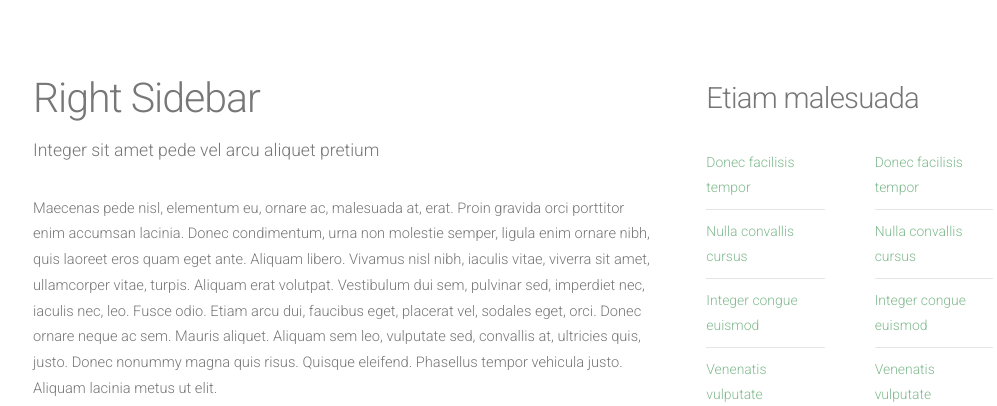
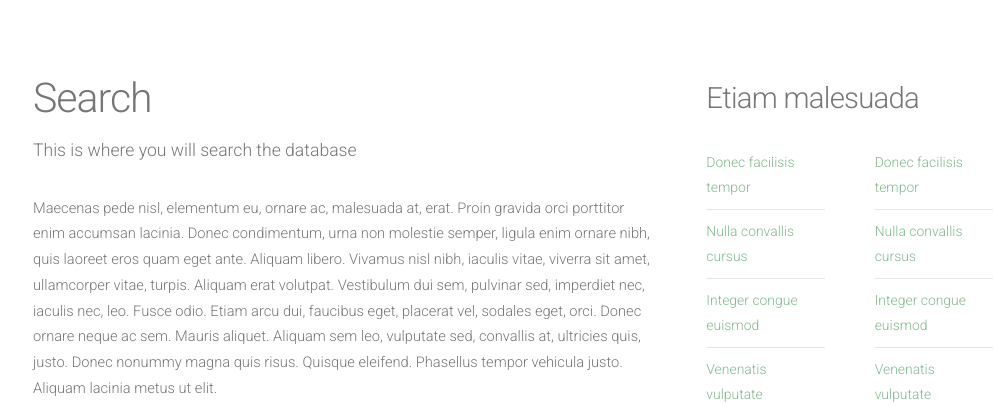
Before and after one commit to KebertXela87/sql-project, a Flask app: page /search in a window 1280 px wide. Shown: the part 378-784 px from the top of the page, without its empty margins (127-1124 px from the left). Run offline with Flask 2, Linux system fonts and the light colour scheme; parts of the project's set-up code (start-up, migrations or seed data) failed here and were passed over; some libraries are stand-ins or nearby versions.

Commit message:
Testing git, modified the .gitconfig file, added text to search.html

```diff
--- a/templates/search.html
+++ b/templates/search.html
@@ -11,8 +11,8 @@
 					<div id="content" class="8u skel-cell-important">
 						<section>
 							<header>
-								<h2>Right Sidebar</h2>
-								<span class="byline">Integer sit amet pede vel arcu aliquet pretium</span>
+								<h2>Search</h2>
+								<span class="byline">This is where you will search the database</span>
 							</header>
 							<p>Maecenas pede nisl, elementum eu, ornare ac, malesuada at, erat. Proin gravida orci porttitor enim accumsan lacinia. Donec condimentum, urna non molestie semper, ligula enim ornare nibh, quis laoreet eros quam eget ante. Aliquam libero. Vivamus nisl nibh, iaculis vitae, viverra sit amet, ullamcorper vitae, turpis. Aliquam erat volutpat. Vestibulum dui sem, pulvinar sed, imperdiet nec, iaculis nec, leo. Fusce odio. Etiam arcu dui, faucibus eget, placerat vel, sodales eget, orci. Donec ornare neque ac sem. Mauris aliquet. Aliquam sem leo, vulputate sed, convallis at, ultricies quis, justo. Donec nonummy magna quis risus. Quisque eleifend. Phasellus tempor vehicula justo. Aliquam lacinia metus ut elit.</p>
 							<p>Donec nonummy magna quis risus. Quisque eleifend. Maecenas pede nisl, elementum eu, ornare ac, malesuada at, erat. Proin gravida orci porttitor enim accumsan lacinia. Donec condimentum, urna non molestie semper, ligula enim ornare nibh, quis laoreet eros quam eget ante. Aliquam libero. Vivamus nisl nibh, iaculis vitae, viverra sit amet, ullamcorper vitae, turpis. Aliquam erat volutpat. Vestibulum dui sem, pulvinar sed, imperdiet nec, iaculis nec, leo. Fusce odio. Etiam arcu dui, faucibus eget, placerat vel, sodales eget, orci. Donec ornare neque ac sem. Mauris aliquet. Aliquam sem leo, vulputate sed, convallis at, ultricies quis, justo. Phasellus tempor vehicula justo. Aliquam lacinia metus ut elit.</p>
```
